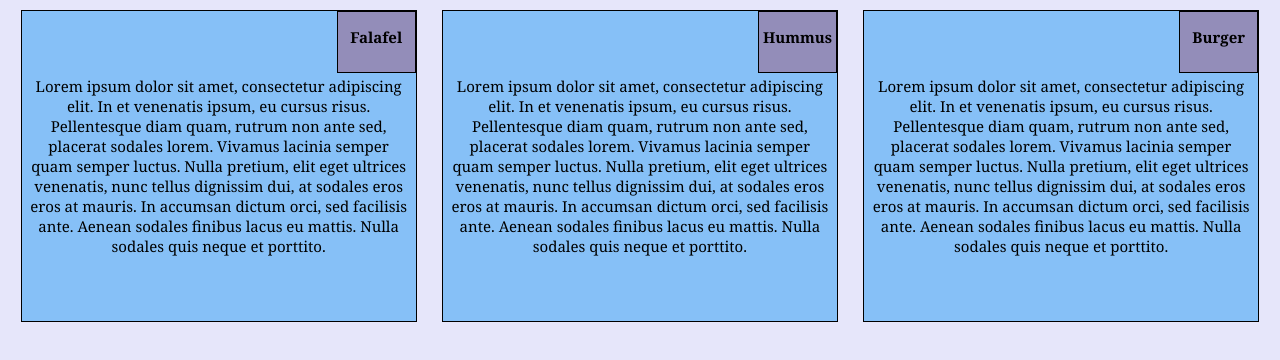
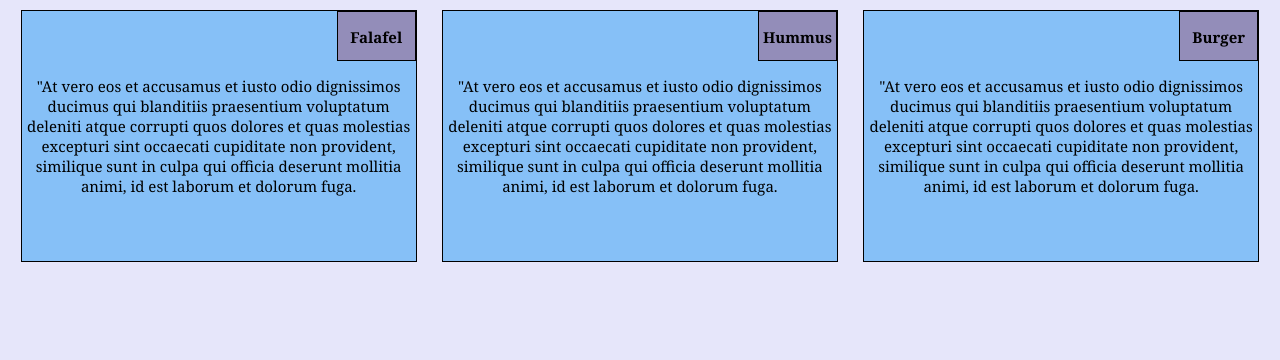
Before and after one commit to rahimasalman/coursera_assignments, a plain HTML site: page module2_solution/index.html in a window 1280 px wide. Shown: the part 180-540 px from the top of the page. Drawn offline with Linux system fonts and the light colour scheme.

Commit message:
Update index.html

```diff
--- a/module2_solution/index.html
+++ b/module2_solution/index.html
@@ -15,19 +15,19 @@
      <div>
 		  <section id="falafel">
 			<span> <p class="meal" > <strong>Falafel </strong></p></span>
-			 <p>Lorem ipsum dolor sit amet, consectetur adipiscing elit. In et venenatis ipsum, eu cursus risus. Pellentesque diam quam, rutrum non ante sed, placerat sodales lorem. Vivamus lacinia semper quam semper luctus. Nulla pretium, elit eget ultrices venenatis, nunc tellus dignissim dui, at sodales eros eros at mauris. In accumsan dictum orci, sed facilisis ante. Aenean sodales finibus lacus eu mattis. Nulla sodales quis neque et porttito.
+			 <p>"At vero eos et accusamus et iusto odio dignissimos ducimus qui blanditiis praesentium voluptatum deleniti atque corrupti quos dolores et quas molestias excepturi sint occaecati cupiditate non provident, similique sunt in culpa qui officia deserunt mollitia animi, id est laborum et dolorum fuga.
 			 </p>
 		 </section>
 
 		 <section id="hummus">
 			<span> <p class="meal"> <strong> Hummus </strong> </p> </span>
-			<p>Lorem ipsum dolor sit amet, consectetur adipiscing elit. In et venenatis ipsum, eu cursus risus. Pellentesque diam quam, rutrum non ante sed, placerat sodales lorem. Vivamus lacinia semper quam semper luctus. Nulla pretium, elit eget ultrices venenatis, nunc tellus dignissim dui, at sodales eros eros at mauris. In accumsan dictum orci, sed facilisis ante. Aenean sodales finibus lacus eu mattis. Nulla sodales quis neque et porttito.
+			<p>"At vero eos et accusamus et iusto odio dignissimos ducimus qui blanditiis praesentium voluptatum deleniti atque corrupti quos dolores et quas molestias excepturi sint occaecati cupiditate non provident, similique sunt in culpa qui officia deserunt mollitia animi, id est laborum et dolorum fuga.
 			</p>
 		 </section>
 
 		 <section id="burger">
 		 	<span> <p class="meal"> <strong> Burger </strong> </p> </span>
-			 <p>Lorem ipsum dolor sit amet, consectetur adipiscing elit. In et venenatis ipsum, eu cursus risus. Pellentesque diam quam, rutrum non ante sed, placerat sodales lorem. Vivamus lacinia semper quam semper luctus. Nulla pretium, elit eget ultrices venenatis, nunc tellus dignissim dui, at sodales eros eros at mauris. In accumsan dictum orci, sed facilisis ante. Aenean sodales finibus lacus eu mattis. Nulla sodales quis neque et porttito.
+			 <p>"At vero eos et accusamus et iusto odio dignissimos ducimus qui blanditiis praesentium voluptatum deleniti atque corrupti quos dolores et quas molestias excepturi sint occaecati cupiditate non provident, similique sunt in culpa qui officia deserunt mollitia animi, id est laborum et dolorum fuga.
 			 </p>
 			</section>
 	</div>
```
